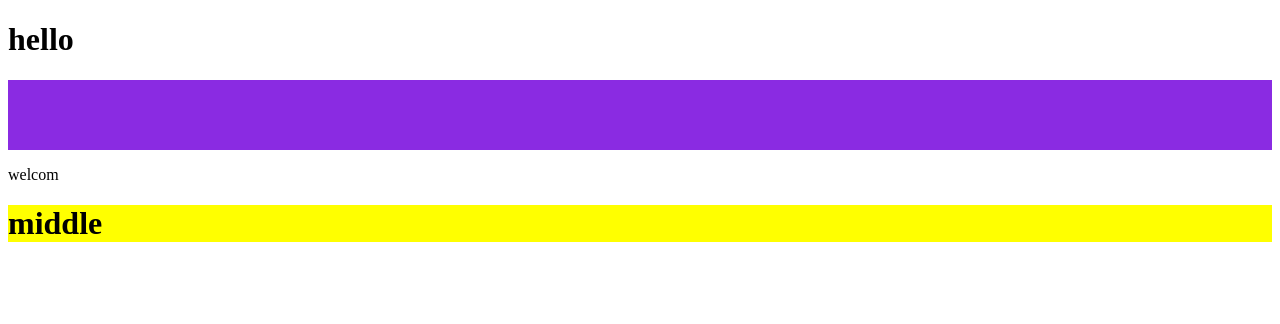
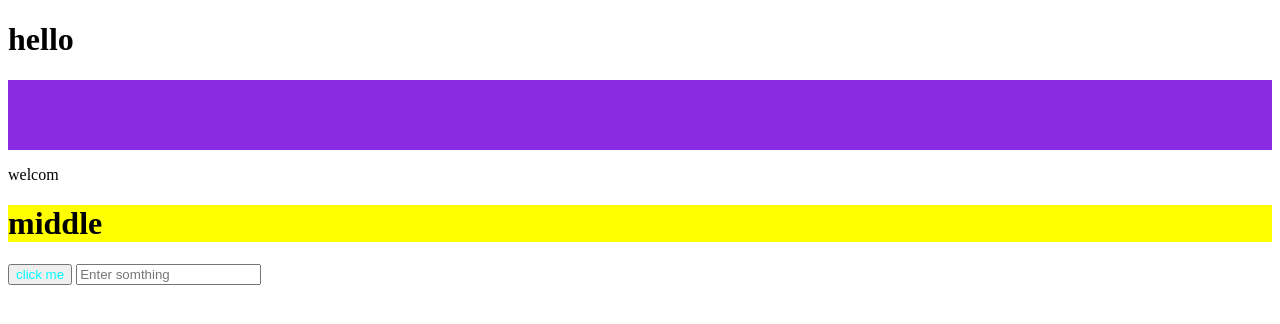
Before and after one commit to junaid-7592/My-git-practice, a plain HTML site: page index.html in a window 1280 px wide. Drawn offline with Linux system fonts and the light colour scheme.

Commit message:
your message

```diff
--- a/index.html
+++ b/index.html
@@ -14,7 +14,8 @@
     <div class="middle">
   <h1>middle</h1>
     </div>
-
+    <button style="color: aqua;">click me</button>
+  <input type="text"placeholder="Enter somthing">
 
 </body>
 </html>
```
